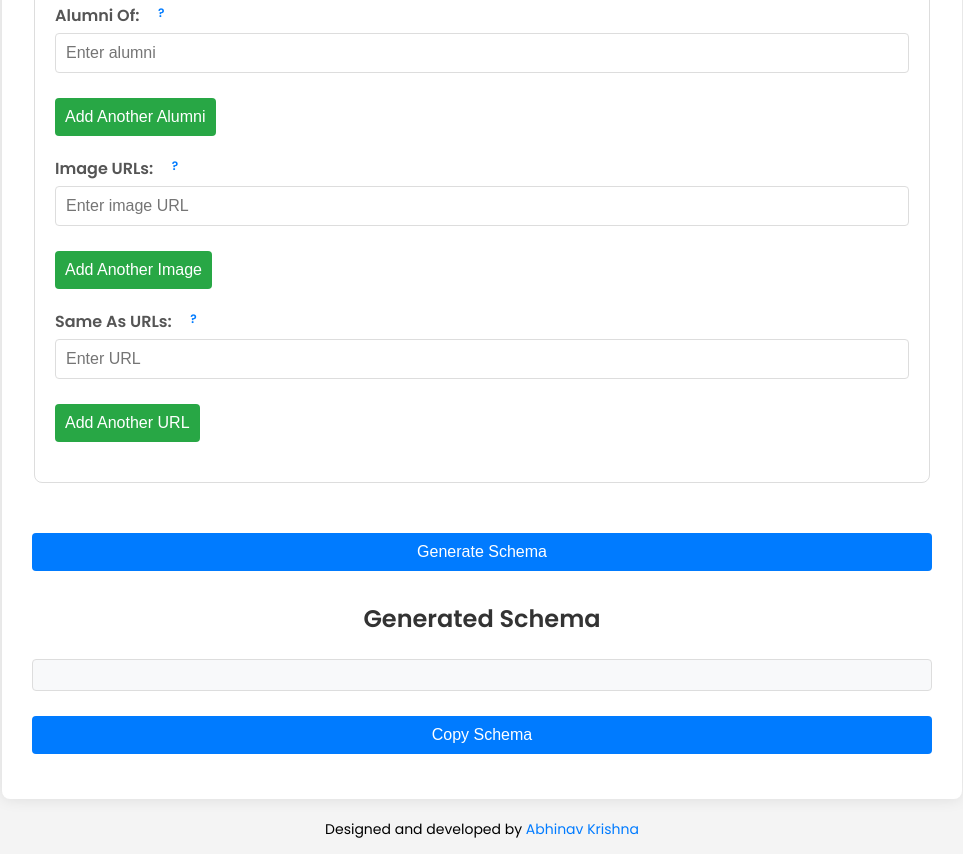
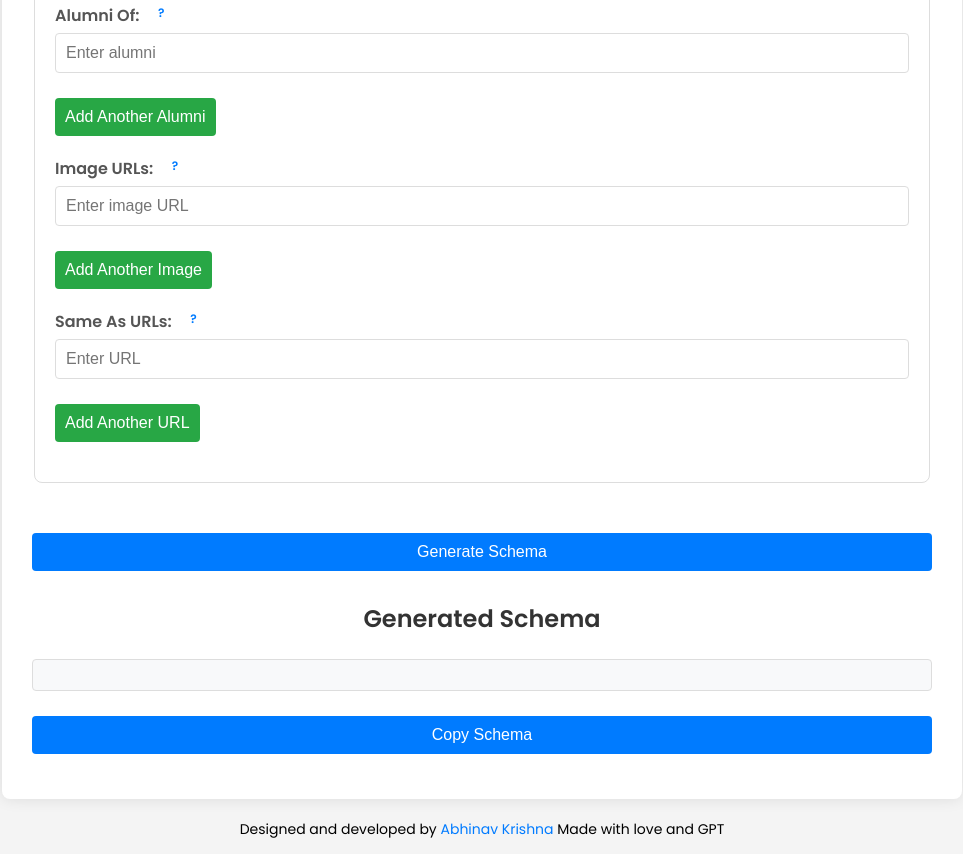
Before and after one commit to abhinav-krishna-cs/gen-profile-schema, a plain HTML site: page index.html in a window 1280 px wide. Shown: the part 622-1476 px from the top of the page, without its empty margins (158-1121 px from the left). Drawn offline with Linux system fonts and the light colour scheme.

Commit message:
Update index.html

```diff
--- a/index.html
+++ b/index.html
@@ -255,7 +255,7 @@
         </form>
     </div>
       <div class="footer">
-        <p>Designed and developed by <a href="https://www.linkedin.com/in/abhinavkrishnnacs/" target="_blank">Abhinav Krishna</a></p>
+        <p>Designed and developed by <a href="https://www.linkedin.com/in/abhinavkrishnnacs/" target="_blank">Abhinav Krishna</a> Made with love and GPT</p>
     </div>
 
     <script>
```
